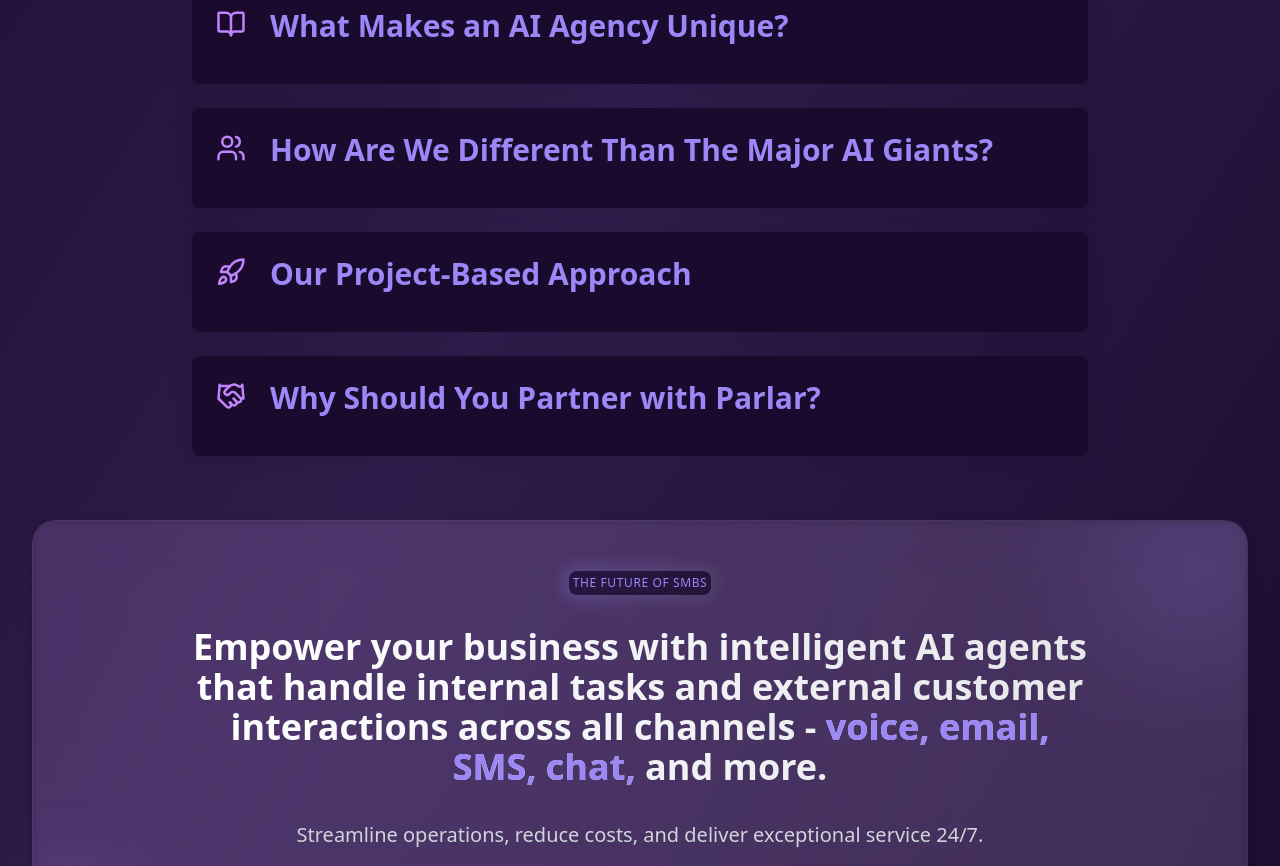
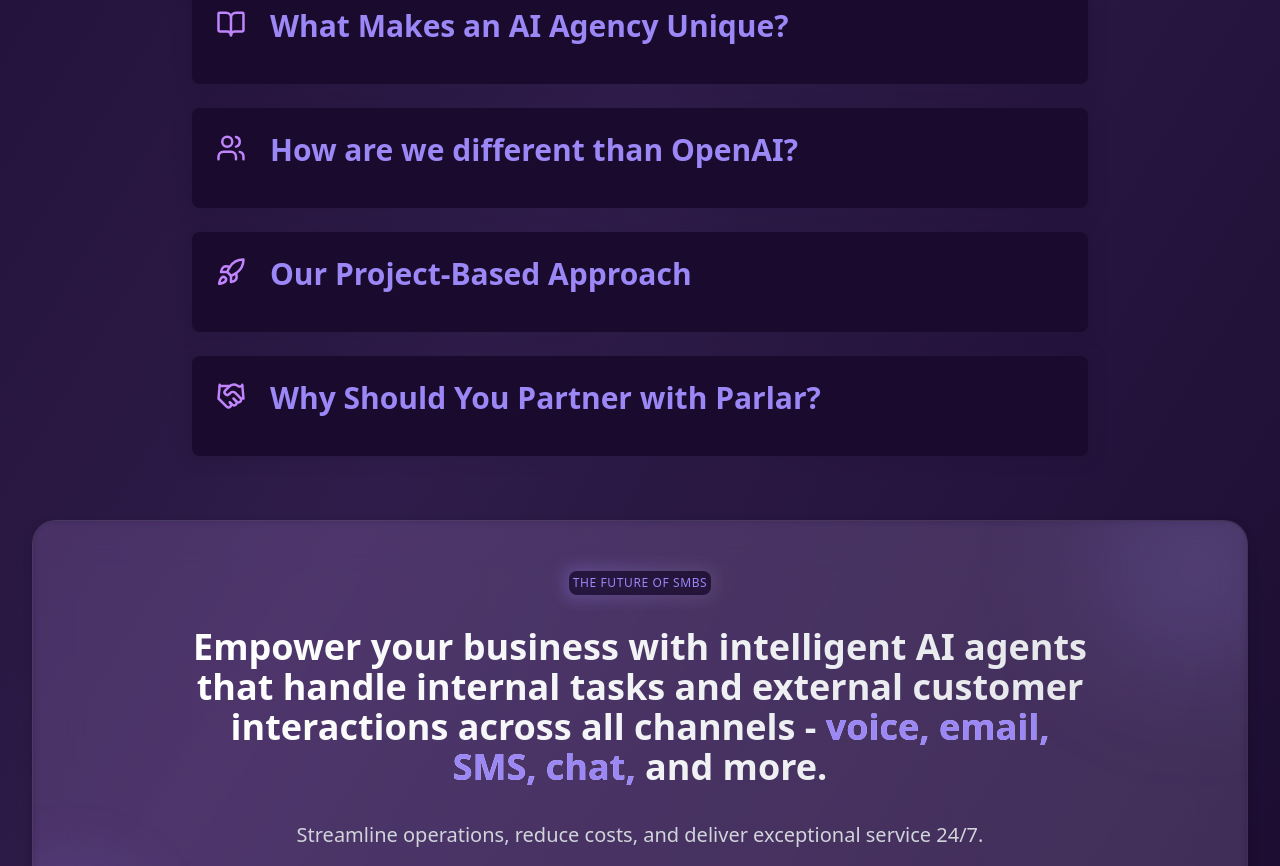
Before and after one commit to awesbecher/powered-by-website, a React (Vite) app: page /ai-agency in a window 1280 px wide. Shown: the part 980-1846 px from the top of the page. Built offline with nearby package versions, Linux system fonts and the light colour scheme.

Commit message:
Rename InfoCard title
Update the title of an InfoCard component from "How Are We Different Than The Major AI Giants?" to "How are we different than OpenAI?".

```diff
--- a/src/pages/AIAgency.tsx
+++ b/src/pages/AIAgency.tsx
@@ -34,7 +34,7 @@ const AIAgency = () => {
               </InfoCard>
 
               <InfoCard
-                title="How Are We Different Than The Major AI Giants?"
+                title="How are we different than OpenAI?"
                 icon={Users}
                 gradientFrom="blue-600"
                 gradientTo="purple-600"
```
